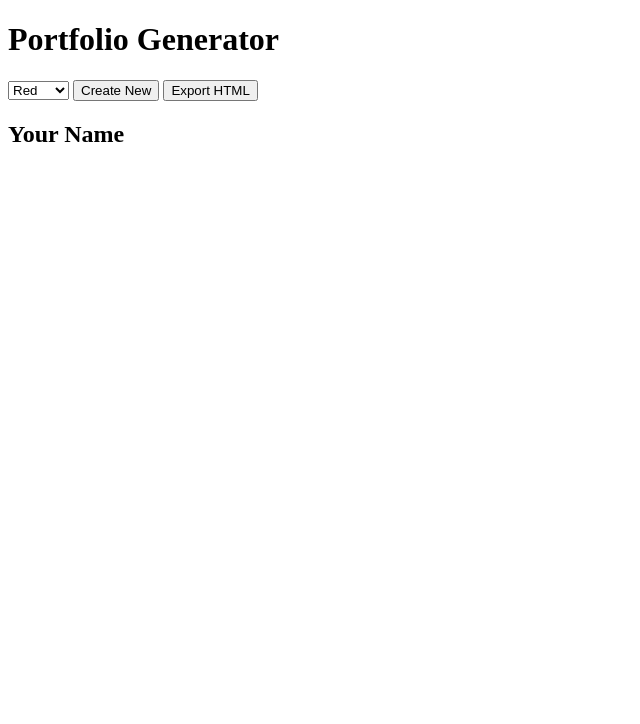
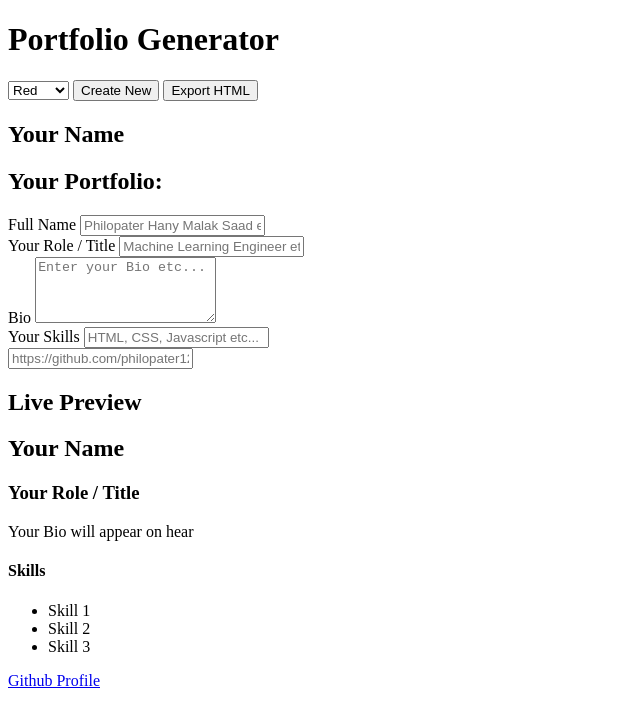
Before and after one commit to philopater123321/Portfolio-Generator, a plain HTML site: page index.html in a window 1280 px wide. Shown: the whole page, without its empty margins (0-640 px from the left). Drawn offline with Linux system fonts and the light colour scheme.

Commit message:
Added the html code for the main app sections, which are the build section which contains the build form, and added the preview section which have all of the inputs and values assigned to the form.

```diff
--- a/index.html
+++ b/index.html
@@ -21,5 +21,59 @@
             <h2 id="username" class="username">Your Name</h2>
         </div>
     </header>
+    <div class="app-container">
+        <section class="build-sec">
+            <h2>Your Portfolio:</h2>
+            <form id="build-form">
+                <div class="form-group">
+                    <label for="name-input">Full Name</label>
+                    <input type="text" id="name-input" placeholder="Philopater Hany Malak Saad etc...">
+                </div>
+                <div class="form-group">
+                    <label for="input-role">Your Role / Title</label>
+                    <input type="text" id="input-role" placeholder="Machine Learning Engineer etc...">
+                </div>
+                <div class="form-group">
+                    <label for="input-bio">Bio</label>
+                    <textarea id="input-bio" rows="4" placeholder="Enter your Bio etc..."></textarea>
+                </div>
+                <div class="form-group">
+                    <label for="input-skills">Your Skills</label>
+                    <input type="text" id="input-skills" placeholder="HTML, CSS, Javascript etc...">
+                </div>
+                <div class="form-group">
+                    <label for="input-github"></label>
+                    <input type="text" id="input-github" placeholder="https://github.com/philopater123321">
+                </div>
+            </form>
+        </section>
+
+        <section class="preview-sec">
+            <h2>Live Preview</h2>
+            <div id="portfolio-preview" class="card-container">
+                <div class="card-header">
+                    <h1>Your Name</h1>
+                    <h3>Your Role / Title</h3>
+                </div>
+
+                <div class="card-body">
+                    <p id="preview-bio">Your Bio will appear on hear</p>
+
+                    <div class="skill-section">
+                        <h4>Skills</h4>
+                        <ul id="preview-skills">
+                            <li>Skill 1</li>
+                            <li>Skill 2</li>
+                            <li>Skill 3</li>
+                        </ul>
+                    </div>
+                    <div class="social-section">
+                        <a id="preview-github" href="#" target="_blank" class="btn">Github Profile</a>
+                    </div>
+                </div>
+            </div>
+
+        </section>
+    </div>
 </body>
 </html>
```
